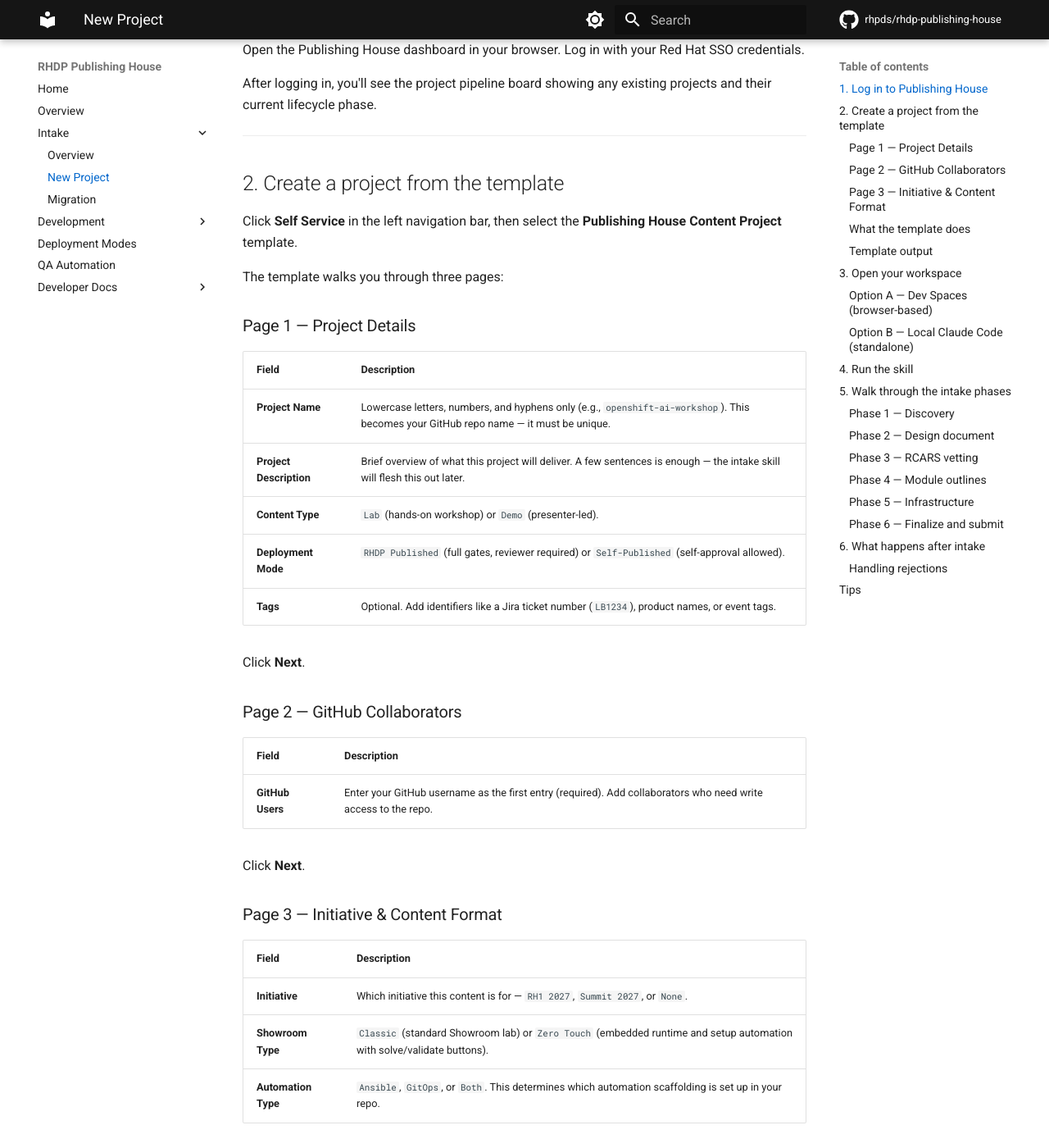
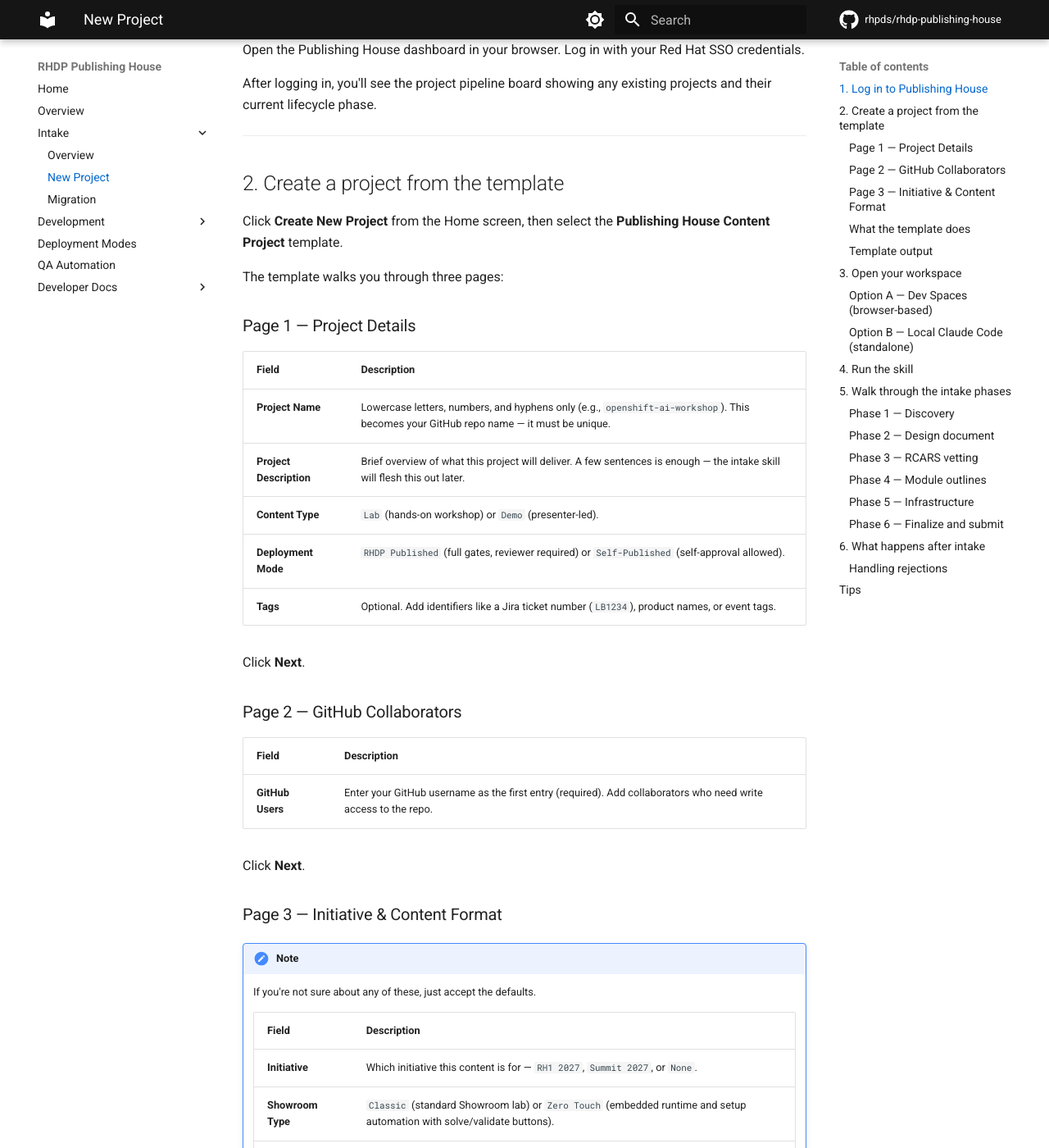
Before and after one commit to rhpds/rhdp-publishing-house, an MkDocs documentation site: the page built from docs/user/intake-new.md, in a window 1280 px wide and 1400 px high, scrolled down 470 px. Shown: the whole window at 82% size. Built offline with MkDocs 1.6.1 and Material for MkDocs 9.7.7, drawn with Linux system fonts in a browser that asks for light colours; comment, search, counter and statistics services are not loaded.

Commit message:
[RHDPCD-26] update docs

```diff
--- a/docs/user/intake-new.md
+++ b/docs/user/intake-new.md
@@ -19,7 +19,7 @@
 
 ## 2. Create a project from the template
 
-Click **Self Service** in the left navigation bar, then select the **Publishing House Content Project** template.
+Click **Create New Project** from the Home screen, then select the **Publishing House Content Project** template.
 
 The template walks you through three pages:
 
@@ -45,11 +45,14 @@
 
 ### Page 3 — Initiative & Content Format
 
-| Field | Description |
-|-------|-------------|
-| **Initiative** | Which initiative this content is for — `RH1 2027`, `Summit 2027`, or `None`. |
-| **Showroom Type** | `Classic` (standard Showroom lab) or `Zero Touch` (embedded runtime and setup automation with solve/validate buttons). |
-| **Automation Type** | `Ansible`, `GitOps`, or `Both`. This determines which automation scaffolding is set up in your repo. |
+!!! note
+    If you're not sure about any of these, just accept the defaults.
+
+    | Field | Description |
+    |-------|-------------|
+    | **Initiative** | Which initiative this content is for — `RH1 2027`, `Summit 2027`, or `None`. |
+    | **Showroom Type** | `Classic` (standard Showroom lab) or `Zero Touch` (embedded runtime and setup automation with solve/validate buttons). |
+    | **Automation Type** | `Ansible`, `GitOps`, or `Both`. This determines which automation scaffolding is set up in your repo. |
 
 Click **Review**, verify your selections, then click **Create**.
 
```
Also changed, not shown: docs/user/intake-migration.md (+1 -1 lines).
